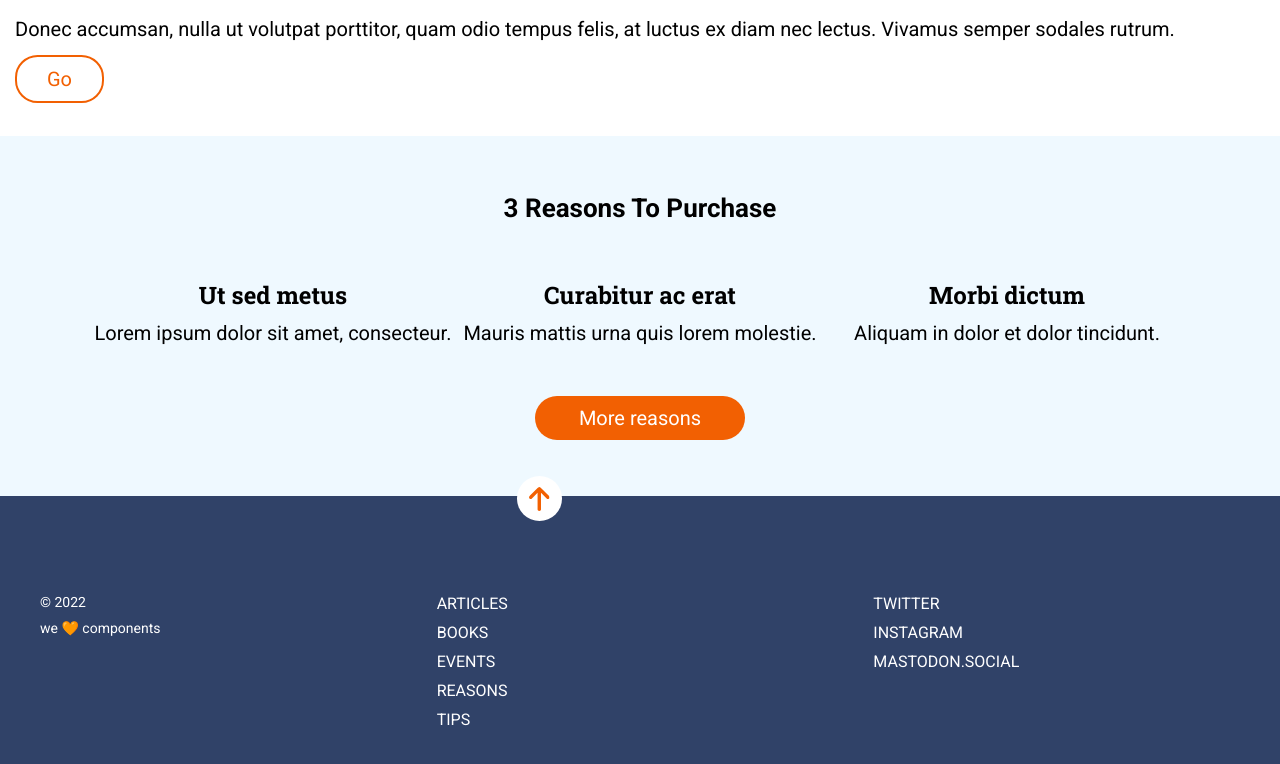
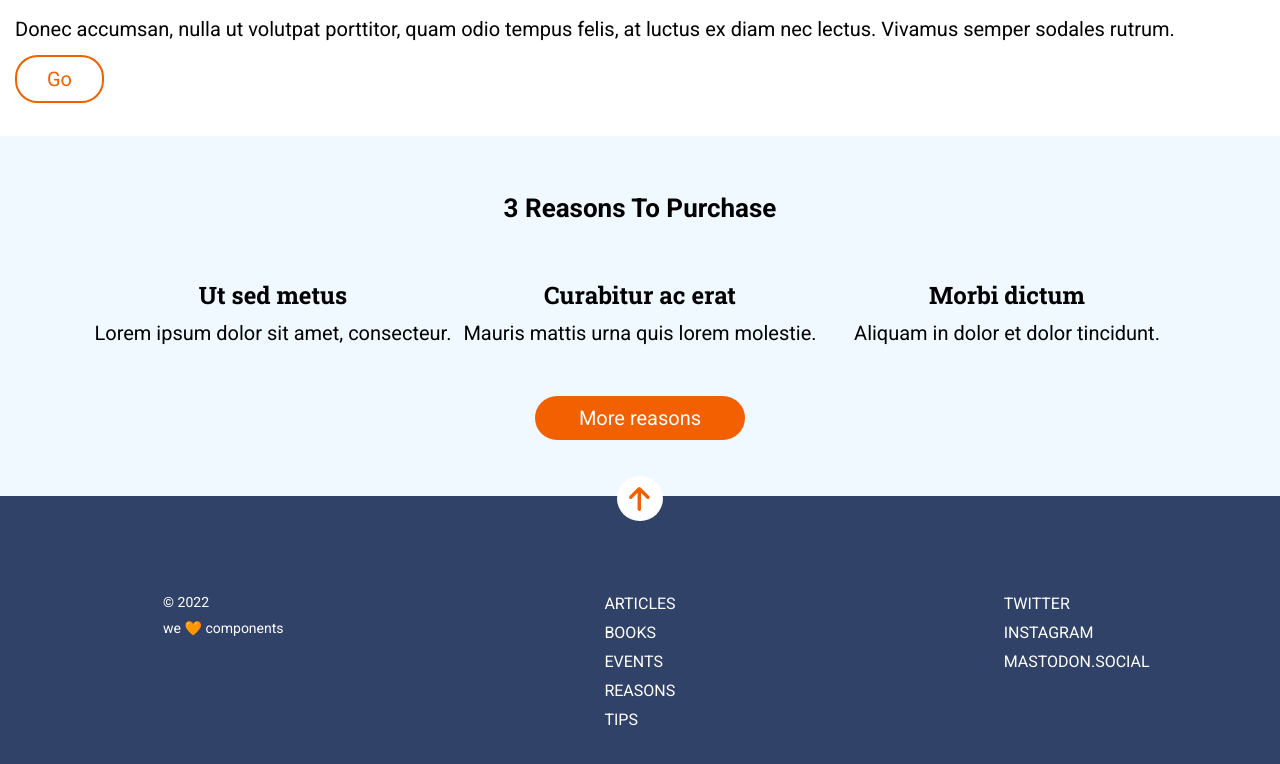
Before and after one commit to Nelicah/Anonymous-proxy, a website built with Vite: page src/index.html in a window 1280 px wide. Shown: the part 921-1685 px from the top of the page. Built offline with nearby package versions, Linux system fonts and the light colour scheme.

Commit message:
tablet version done

```diff
--- a/src/scss/sections/_footer.scss
+++ b/src/scss/sections/_footer.scss
@@ -63,10 +63,10 @@ $tabletcontent: 1.25em; /* 20px */
     grid-template-rows: 1fr 2fr 1fr;
     justify-items: start;
     align-items: normal;
+    justify-items: center;
   }
   .button_arrow_up {
     grid-column: 2 / 3;
-    margin-left: 80px;
   }
   .more_information {
     grid-row: 2;
```
